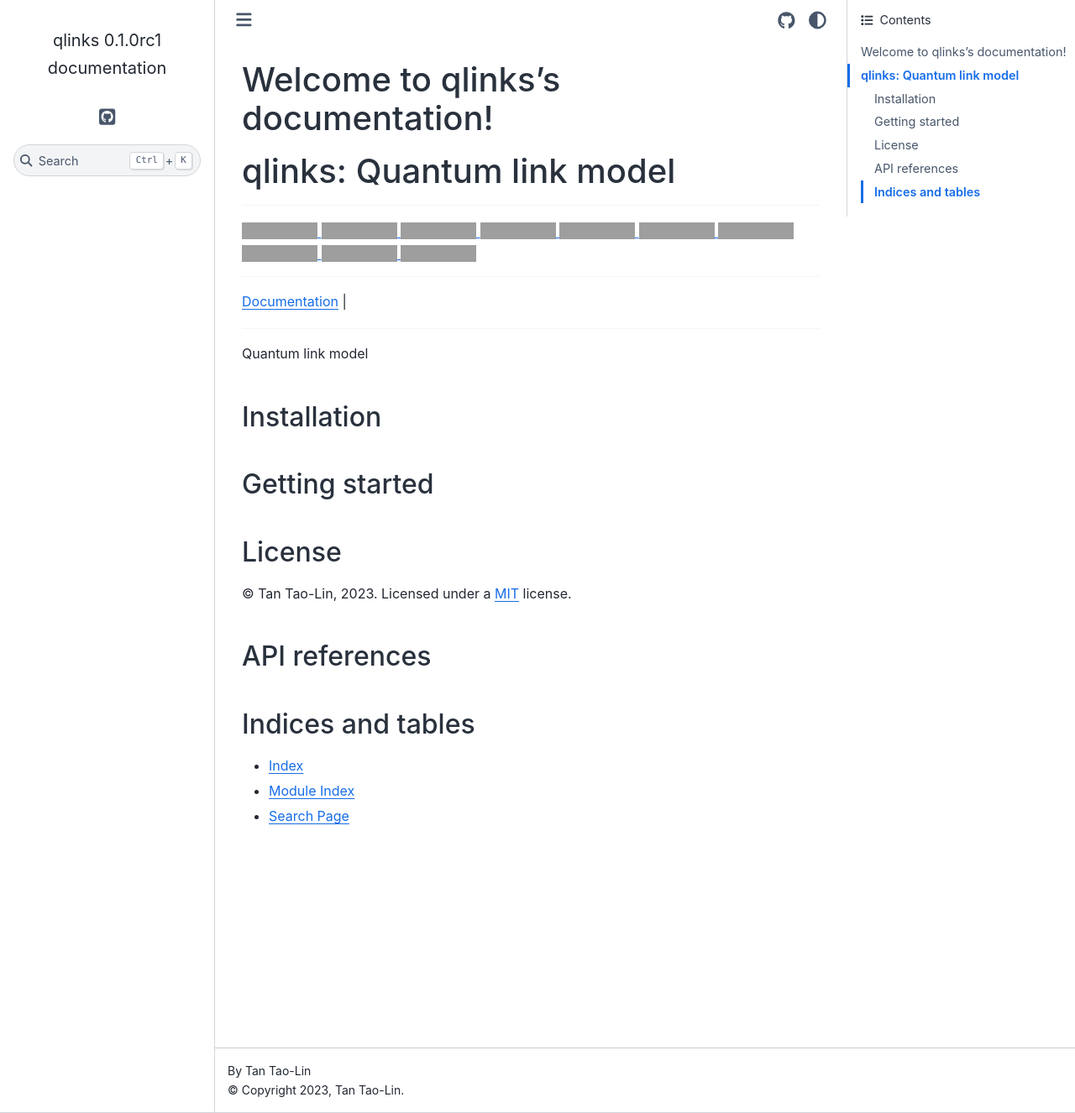
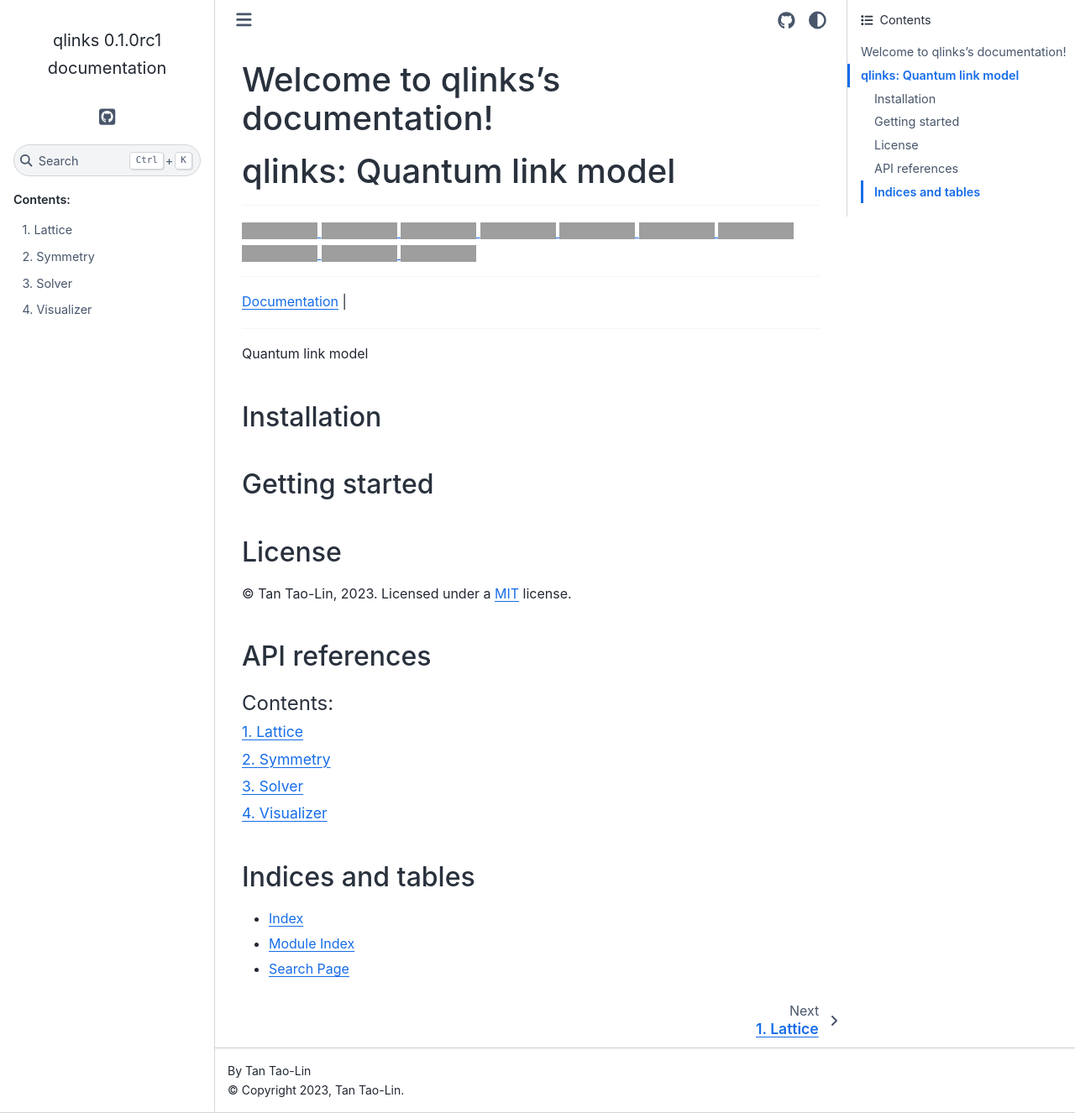
Before and after one commit to tanlin2013/qlinks, a Sphinx documentation site: the page built from docs/source/index.rst, in a window 1280 px wide and 1326 px high, cut to the strip 0-1326 px from the top of the window. Shown: the whole strip at 84% size. Built offline with Sphinx 7.4.7 and the Sphinx Book theme 1.1.4, drawn with Linux system fonts in a browser that asks for light colours; grey boxes are pictures that could not be loaded.

Commit message:
docs: add rst docs

```diff
--- /dev/null
+++ b/docs/source/_autosummary/qlinks.lattice.rst
@@ -0,0 +1,4 @@
+qlinks.lattice
+==============
+
+.. automodule:: qlinks.lattice
--- /dev/null
+++ b/docs/source/_autosummary/qlinks.solver.rst
@@ -0,0 +1,4 @@
+qlinks.solver
+=============
+
+.. automodule:: qlinks.solver
--- /dev/null
+++ b/docs/source/_autosummary/qlinks.symmetry.rst
@@ -0,0 +1,4 @@
+qlinks.symmetry
+===============
+
+.. automodule:: qlinks.symmetry
--- /dev/null
+++ b/docs/source/_autosummary/qlinks.visualizer.rst
@@ -0,0 +1,4 @@
+qlinks.visualizer
+=================
+
+.. automodule:: qlinks.visualizer
--- a/docs/source/index.rst
+++ b/docs/source/index.rst
@@ -12,9 +12,14 @@ API references
 --------------
 
 .. toctree::
+   :numbered:
    :maxdepth: 2
    :caption: Contents:
 
+   lattice
+   symmetry
+   solver
+   visualizer
 
 Indices and tables
 ------------------
```
Also changed, not shown: docs/source/_autosummary/qlinks.lattice.component.rst (added, +22 -0 lines), docs/source/_autosummary/qlinks.lattice.square_lattice.rst (added, +23 -0 lines), docs/source/_autosummary/qlinks.solver.deep_first_search.rst (added, +21 -0 lines), docs/source/_autosummary/qlinks.symmetry.gauss_law.rst (added, +21 -0 lines), docs/source/_autosummary/qlinks.symmetry.translation.rst (added, +20 -0 lines), docs/source/_autosummary/qlinks.visualizer.graph.rst (added, +20 -0 lines), docs/source/lattice.rst (added, +8 -0 lines), docs/source/solver.rst (added, +7 -0 lines), docs/source/symmetry.rst (added, +8 -0 lines), docs/source/visualizer.rst (added, +7 -0 lines).
